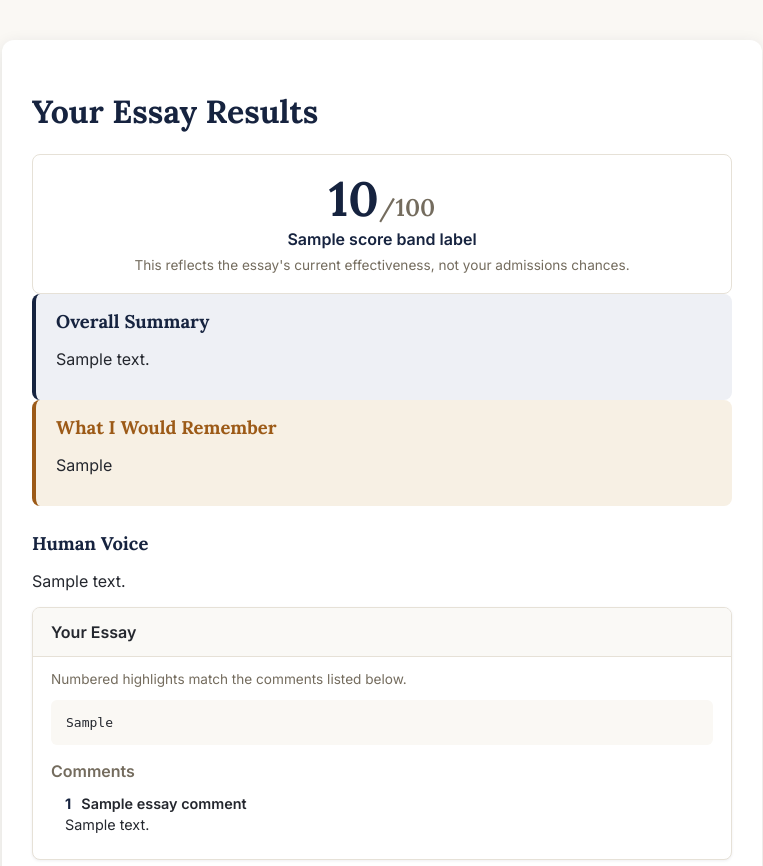
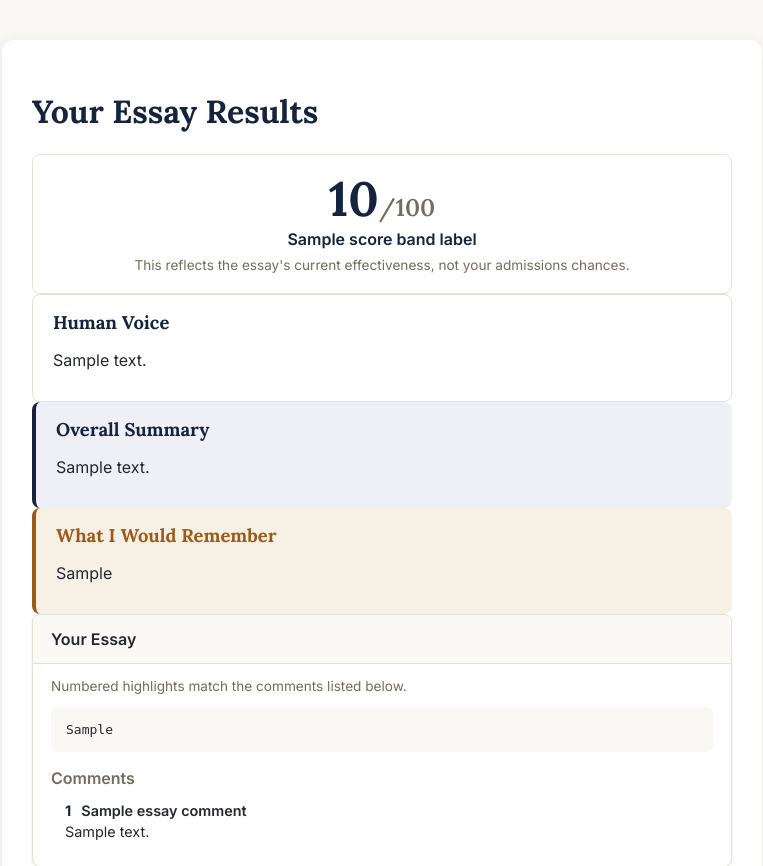
Before and after one commit to minsoo070420-pixel/collegeessaygrader, a Flask app: template templates/results.html in a window 1280 px wide. Shown: the top 866 px of the page, without its empty margins (258-1021 px from the left). Run offline with Flask 3, Linux system fonts and the light colour scheme; the template is opened without the code that fills it: most values are stand-ins (such as "Sample title", 1, 10 or a date in 2020).

Commit message:
Move Human Voice section to right under the score
Middle-ground fix for the score/voice-note disagreement risk: instead
of folding the AI-polish signal into overall_score (rejected -- voice
detection is a heuristic, not a measurement, and a false positive would
unfairly penalize a genuinely eloquent teen writer), Human Voice now
renders immediately under the score box in its own bordered card,
before Overall Summary, instead of below What I Would Remember. Score
stays untouched; the note is just structurally impossible to scroll
past.

Co-Authored-By: Claude Sonnet 5 <noreply@anthropic.com>

```diff
--- a/static/style.css
+++ b/static/style.css
@@ -218,6 +218,19 @@ h2 {
 
 .score-box .field-hint {
     margin: 8px 0 0 0;
+}
+
+/* --- Human Voice --- */
+
+.voice-box {
+    padding: 15px 20px;
+    border-radius: var(--radius);
+    background-color: var(--color-card-bg);
+    border: 1px solid var(--color-border);
+}
+
+.voice-box h2 {
+    margin-top: 0;
 }
 
 /* --- Admissions reader concerns --- */
--- a/templates/results.html
+++ b/templates/results.html
@@ -18,6 +18,13 @@
             <p class="field-hint">This reflects the essay's current effectiveness, not your admissions chances.</p>
         </section>
 
+        {% if human_voice_note %}
+        <section class="voice-box">
+            <h2>Human Voice</h2>
+            <p>{{ human_voice_note }}</p>
+        </section>
+        {% endif %}
+
         <section class="summary-box">
             <h2>Overall Summary</h2>
             <p>{{ overall_summary }}</p>
@@ -27,13 +34,6 @@
         <section class="summary-box remember-box">
             <h2>What I Would Remember</h2>
             <p>{{ what_i_would_remember }}</p>
-        </section>
-        {% endif %}
-
-        {% if human_voice_note %}
-        <section>
-            <h2>Human Voice</h2>
-            <p>{{ human_voice_note }}</p>
         </section>
         {% endif %}
 
```
